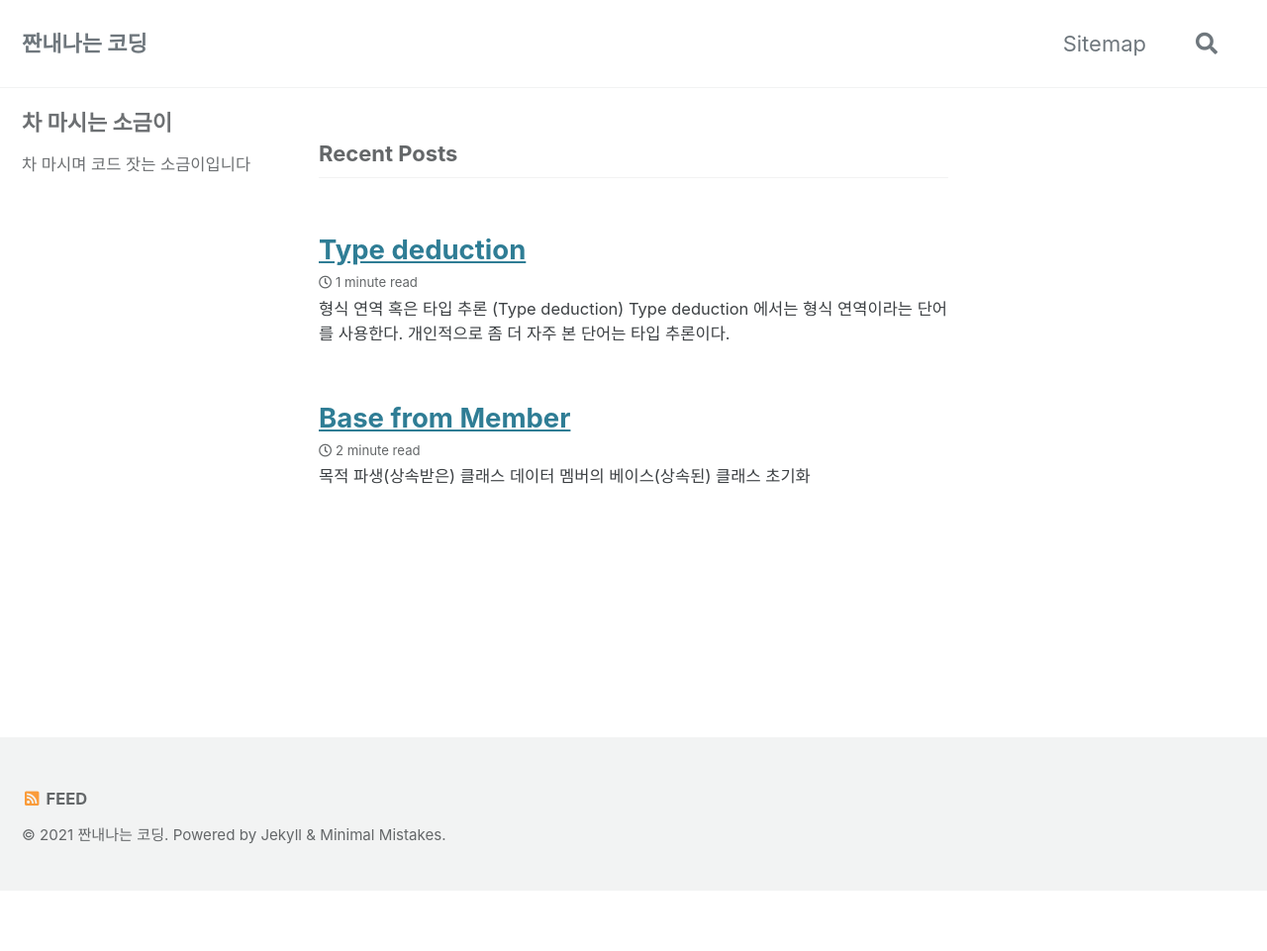
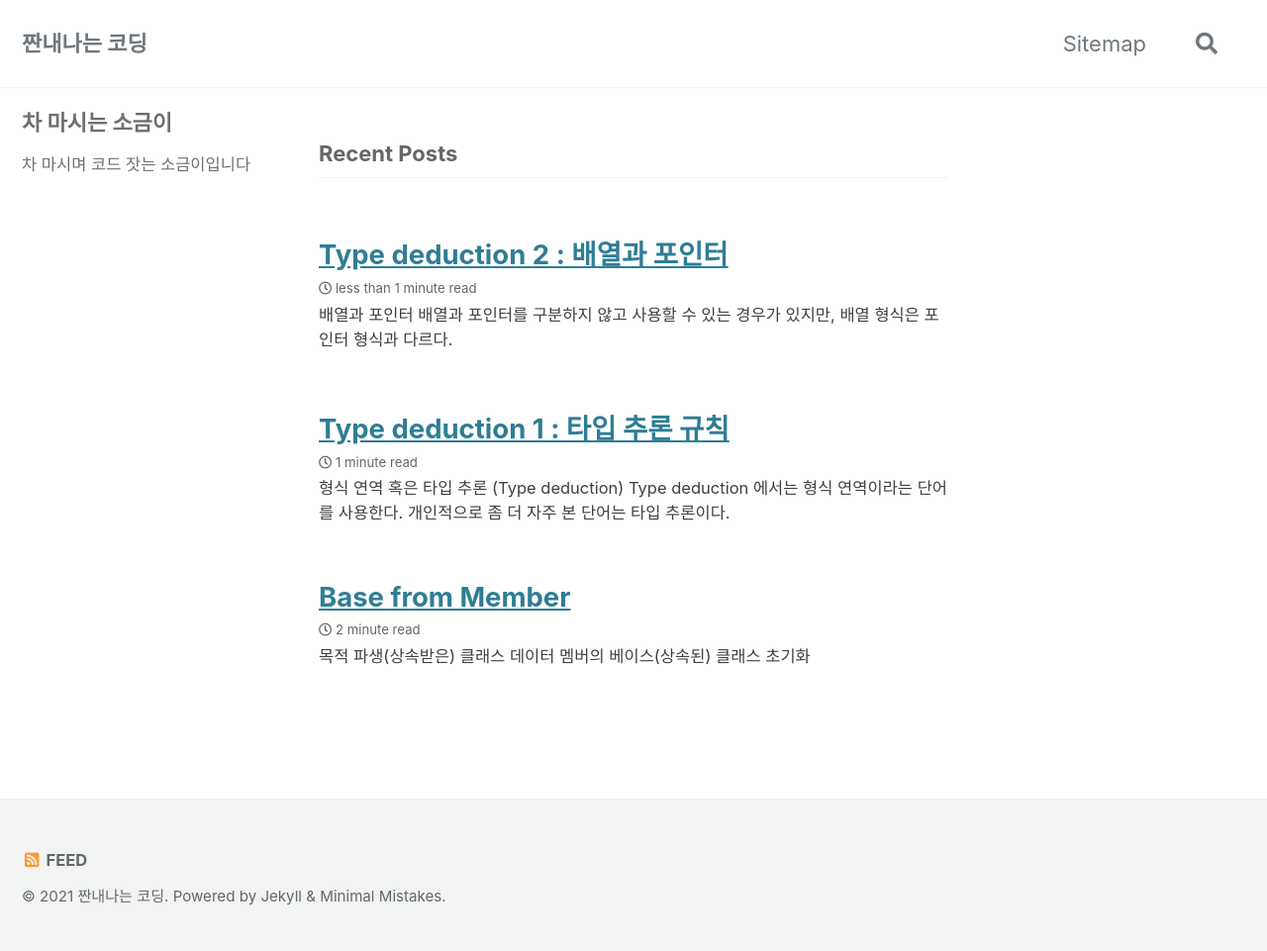
Before and after one commit to teetimesalt/teetimesalt.github.io, a Jekyll site: the page built from index.html, in a window 1280 px wide. Shown: the whole page at 99% size. Built offline with Jekyll 4.4.1, drawn with Linux system fonts in a browser that asks for light colours; cached includes are drawn as plain includes; the list of posts is cut into pages by our own code; before the commit the page ends 900 px from its top, so only the background shows below that; part of the change alters nothing that is shown.

Commit message:
Type deducation
type deducation completed

````diff
--- a/_posts/Books/Effective-Modern-C++/2021-12-21-type-deduction.md
+++ b/_posts/Books/Effective-Modern-C++/2021-12-21-type-deduction.md
@@ -1,5 +1,5 @@
 ---
-title: "Type deduction"
+title: "Type deduction 1 : 타입 추론 규칙"
 #excerpt_separator: "<!--more-->"
 categories:
   - C++
--- /dev/null
+++ b/_posts/Books/Effective-Modern-C++/2021-12-28-pointer-decay.md
@@ -0,0 +1,66 @@
+---
+title: "Type deduction 2 : 배열과 포인터"
+categories:
+  - C++
+tags:
+  - C++
+---
+
+## 배열과 포인터
+배열과 포인터를 구분하지 않고 사용할 수 있는 경우가 있지만, 배열 형식은 포인터 형식과 다르다.
+
+```
+const char name[] = "name";
+const char *ptrName = name;
+```
+
+name 은 const char[4] 형식의 배열이지만 ptrName 은 const char* 형식이다.
+컴파일이 잘 되지만, 배열이 포인터로 붕괴했다(decay)
+
+### 배열과 템플릿
+배열을 템플릿 인자로 전달하면 붕괴하는 특성이 도드라진다.
+
+```
+template<typename T>
+void f(T param);
+f(name);
+```
+여기에서 꼭 알아야 할 점은, 배열 형식의 함수 매개변수라는 것은 없다는 것.
+물론 매개변수에 int param[] 형식으로 사용하지만 사실 포인터와 같은 의미이다.
+그러므로, 위 코드의 T 는 const char* 로 연역(타입 추론)된다.
+
+```
+template<typename T>
+void f(T& param);
+f(name);
+```
+
+하지만 매개변수를 배열에 대한 참조로 선언할 수는 있다.
+이럴 때 T 는 const char[4]가 되고, 매개변수는  const char (&)[4] 로 추론된다.
+이런 특성을 이용하면 배열 내부의 원소 개수를 돌려주는 템플릿을 선언할 수 있다.
+
+```
+template<typename T, std::size_t N>
+constexpr std::size_t arraySize(T (&)[N]) noexcept
+{
+    return N;
+}
+```
+
+## 함수 인수
+배열이 포인터로 붕괴하듯, 함수도 함수 포인터로 붕괴한다.
+
+```
+void someFunc(int, double);
+
+template<typename T>
+void f1(T param);
+
+template<typename T>
+void f2(T& param);
+
+f1(someFunc);
+f2(someFunc);
+```
+
+f1의 매개변수 형식은 void(*)(int, double) 이고 f2의 매개변수 형식은 void(&)(int, double) 이 된다.
````
